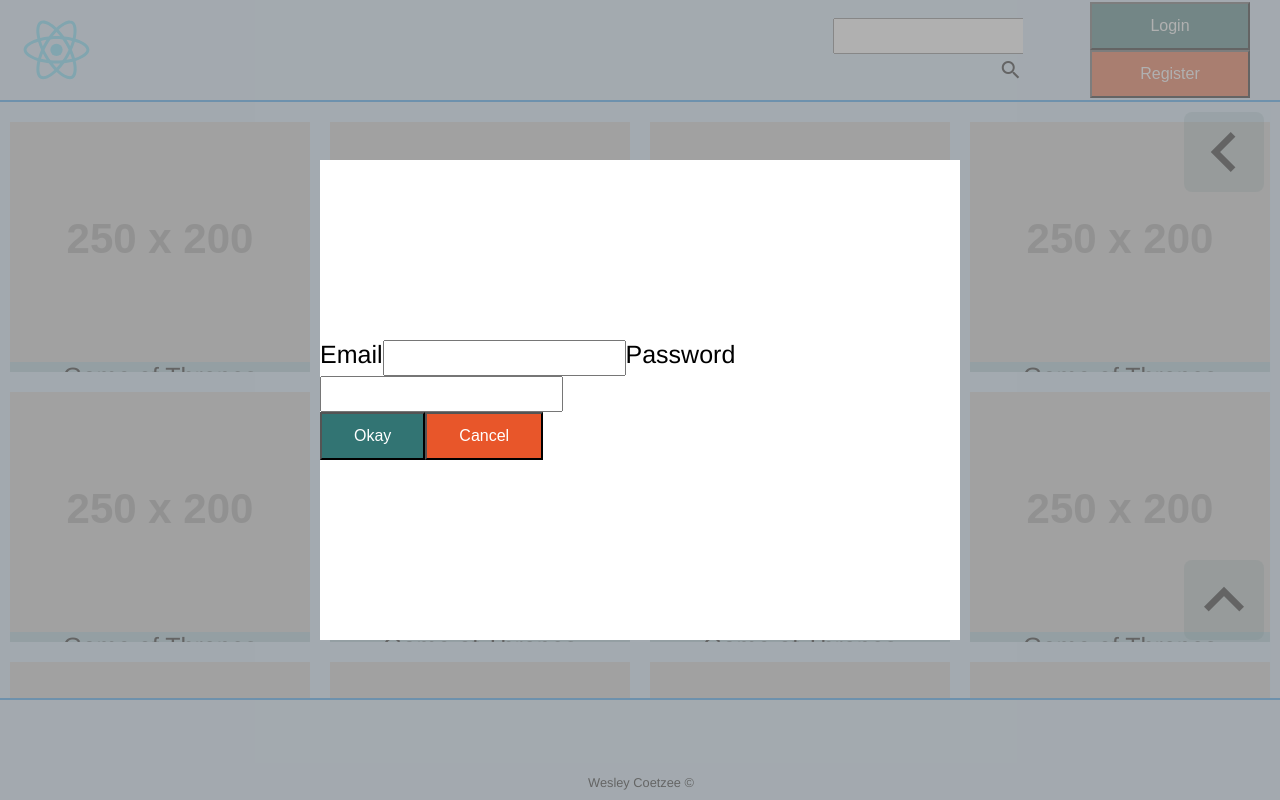
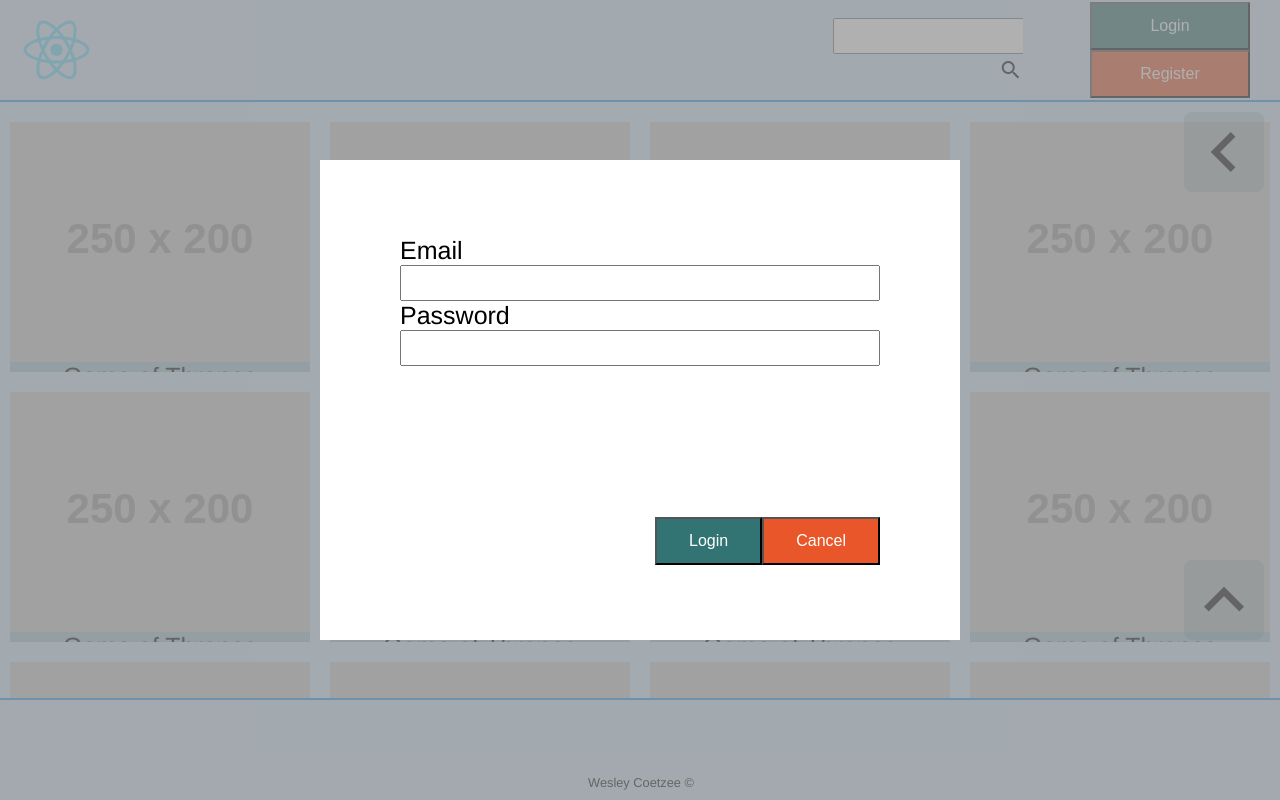
Before and after one commit to wezzcoetzee/lobby, a React app: page / in a window 1280 px wide. Both pictures are taken after a click on the button "Login". Built offline with nearby package versions, Linux system fonts and the light colour scheme.

Commit message:
Added basic styling to login and register components

```diff
--- a/src/components/Login/Login.jsx
+++ b/src/components/Login/Login.jsx
@@ -22,15 +22,15 @@ class Login extends React.Component {
 
   render() {
     return (
-      <section>
-        <div>
+      <section className="login__wrapper">
+        <div className="input__wrapper">
           <label>Email</label>
           <input type="email" onChange={this.updateEmail} value={this.state.email} />
           <label>Password</label>
           <input type="password" onChange={this.updatePassword} value={this.state.password} />
         </div>
-        <div>
-          <button className="primary" onClick={() => this.props.handleModalClose('login')}>Okay</button>
+        <div className="button__wrapper">
+          <button className="primary" onClick={() => this.props.handleModalClose('login')}>Login</button>
           <button className="secondary" onClick={() => this.props.handleModalClose('login')}>Cancel</button>
         </div>
       </section>
--- a/src/components/Login/Login.scss
+++ b/src/components/Login/Login.scss
@@ -1 +1,19 @@
 @import "./../../scss/_variables";
+
+.login__wrapper {
+  width: 75%;
+  height: 100%;
+  display: flex;
+  justify-content: space-around;
+  flex-direction: column;
+
+  .input__wrapper {
+    display: flex;
+    justify-content: space-around;
+    flex-direction: column;
+  }
+
+  .button__wrapper {
+    text-align: right;
+  }
+}
--- a/src/components/Register/Register.jsx
+++ b/src/components/Register/Register.jsx
@@ -37,8 +37,8 @@ class Register extends React.Component {
 
   render() {
     return (
-      <section>
-        <div>
+      <section className="register__wrapper">
+        <div className="input__wrapper">
           <label>First name</label>
           <input type="text" onChange={this.updateFirstName} value={this.state.firstName} />
           <label>Last name</label>
@@ -50,8 +50,8 @@ class Register extends React.Component {
           <label>Confirm password</label>
           <input type="password" onChange={this.updateConfirmPassword} value={this.state.confirmPassword} />
         </div>
-        <div>
-          <button className="primary" onClick={() => this.props.handleModalClose('register')}>Okay</button>
+        <div className="button__wrapper">
+          <button className="primary" onClick={() => this.props.handleModalClose('register')}>Register</button>
           <button className="secondary" onClick={() => this.props.handleModalClose('register')}>Cancel</button>
         </div>
       </section>
--- a/src/components/Register/Register.scss
+++ b/src/components/Register/Register.scss
@@ -0,0 +1,19 @@
+@import "./../../scss/_variables";
+
+.register__wrapper {
+  width: 75%;
+  height: 100%;
+  display: flex;
+  justify-content: space-around;
+  flex-direction: column;
+
+  .input__wrapper {
+    display: flex;
+    justify-content: space-around;
+    flex-direction: column;
+  }
+
+  .button__wrapper {
+    text-align: right;
+  }
+}
```
